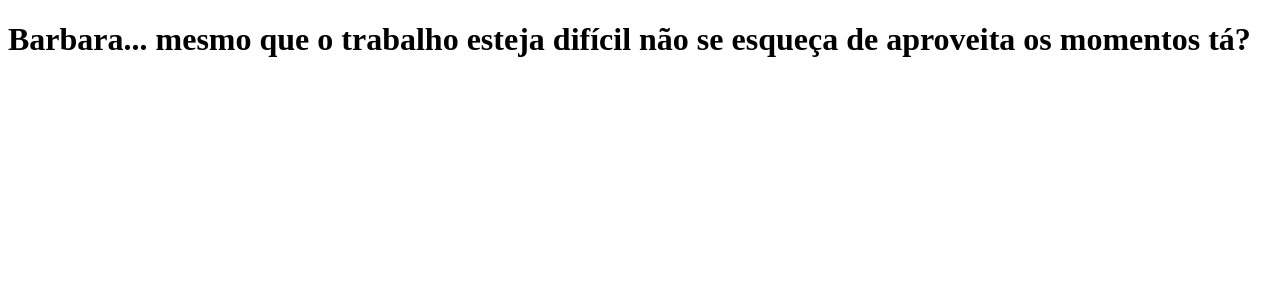
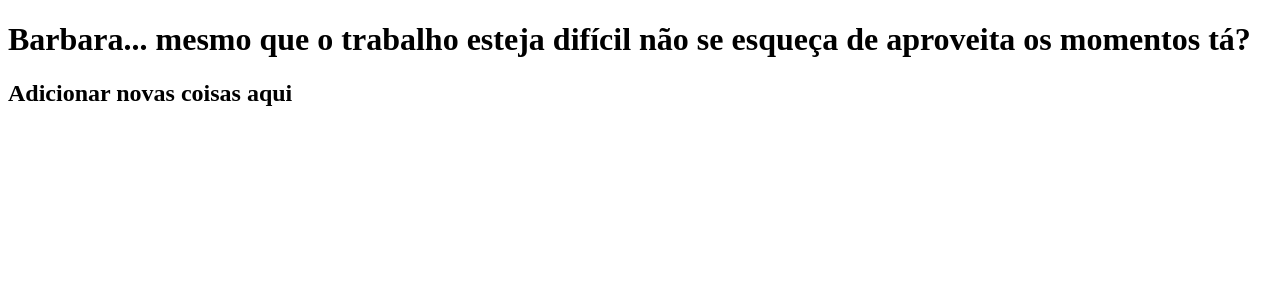
Before and after one commit to Victor-Eduardo-art/clone-tabnews, a Next.js app: page / in a window 1280 px wide. Shown: the top 300 px of the page. Built offline with nearby package versions, Linux system fonts and the light colour scheme.

Commit message:
modificacao no texto do index.jsx

```diff
--- a/pages/index.jsx
+++ b/pages/index.jsx
@@ -2,6 +2,8 @@ export default function Home() {
     return (
         <>
             <h1>Barbara... mesmo que o trabalho esteja difícil não se esqueça de aproveita os momentos tá?</h1>
+
+            <h2>Adicionar novas coisas aqui</h2>
         </>
     );
 }
```
Also changed, not shown: 1 other file (tests, documents, lock files or other folders).
